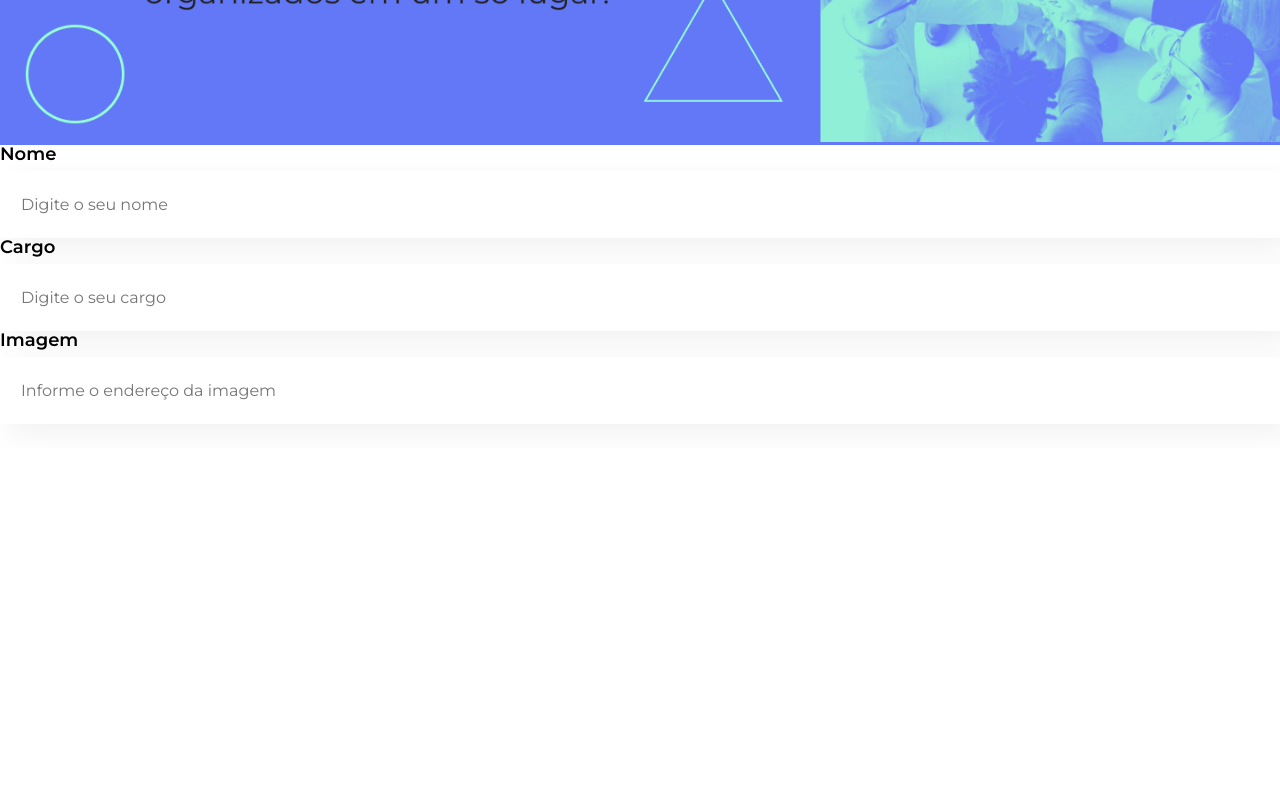
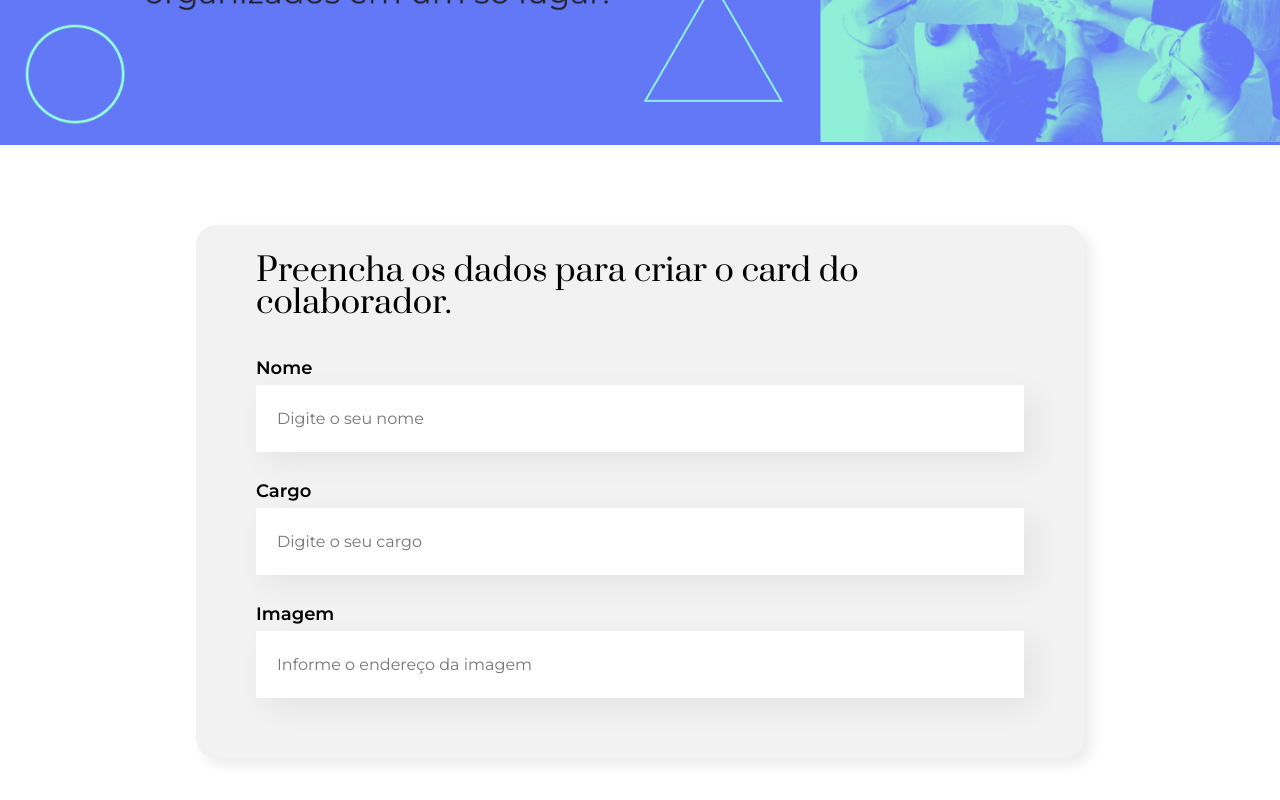
Before and after one commit to ledsouza/organo, a React (Vite) app: page / in a window 1280 px wide. Shown: the part 352-1152 px from the top of the page. Before the commit the page ends 800 px from the top, so only its background shows below. Built offline with nearby package versions, Linux system fonts and the light colour scheme.

Commit message:
implementado o formulario

```diff
--- a/src/App.jsx
+++ b/src/App.jsx
@@ -1,14 +1,12 @@
 import "./App.css";
 import Banner from "./components/Banner";
-import TextInput from "./components/TextInput";
+import Form from "./components/Form";
 
 function App() {
     return (
         <>
             <Banner />
-            <TextInput label="Nome" placeholder="Digite o seu nome" />
-            <TextInput label="Cargo" placeholder="Digite o seu cargo" />
-            <TextInput label="Imagem" placeholder="Informe o endereço da imagem" />
+            <Form />
         </>
     );
 }
--- /dev/null
+++ b/src/components/Form/Form.css
@@ -0,0 +1,21 @@
+.container-form {
+    display: flex;
+    justify-content: center;
+    margin: 80px 160px;
+}
+
+.container-form form {
+    background-color: var(--cor-terciaria);
+    padding: 30px 60px;
+    width: 80%;
+    border: none;
+    border-radius: 20px;
+    box-shadow: 7px 7px 14px rgba(0, 0, 0, 0.08);
+}
+
+.container-form h2 {
+    font-family: var(--fonte-titulo);
+    font-weight: 400;
+    font-size: 2em;
+    margin-bottom: 40px;
+}
--- /dev/null
+++ b/src/components/Form/index.jsx
@@ -0,0 +1,17 @@
+import TextInput from "../TextInput";
+import "./Form.css";
+
+const Form = () => {
+    return (
+        <section className="container-form">
+            <form action="submit">
+                <h2>Preencha os dados para criar o card do colaborador.</h2>
+                <TextInput label="Nome" placeholder="Digite o seu nome" />
+                <TextInput label="Cargo" placeholder="Digite o seu cargo" />
+                <TextInput label="Imagem" placeholder="Informe o endereço da imagem" />
+            </form>
+        </section>
+    );
+};
+
+export default Form;
--- a/src/components/TextInput/TextInput.css
+++ b/src/components/TextInput/TextInput.css
@@ -2,6 +2,7 @@
     display: flex;
     flex-direction: column;
     gap: 8px;
+    margin-bottom: 30px;
 }
 
 .text-input label {
```
